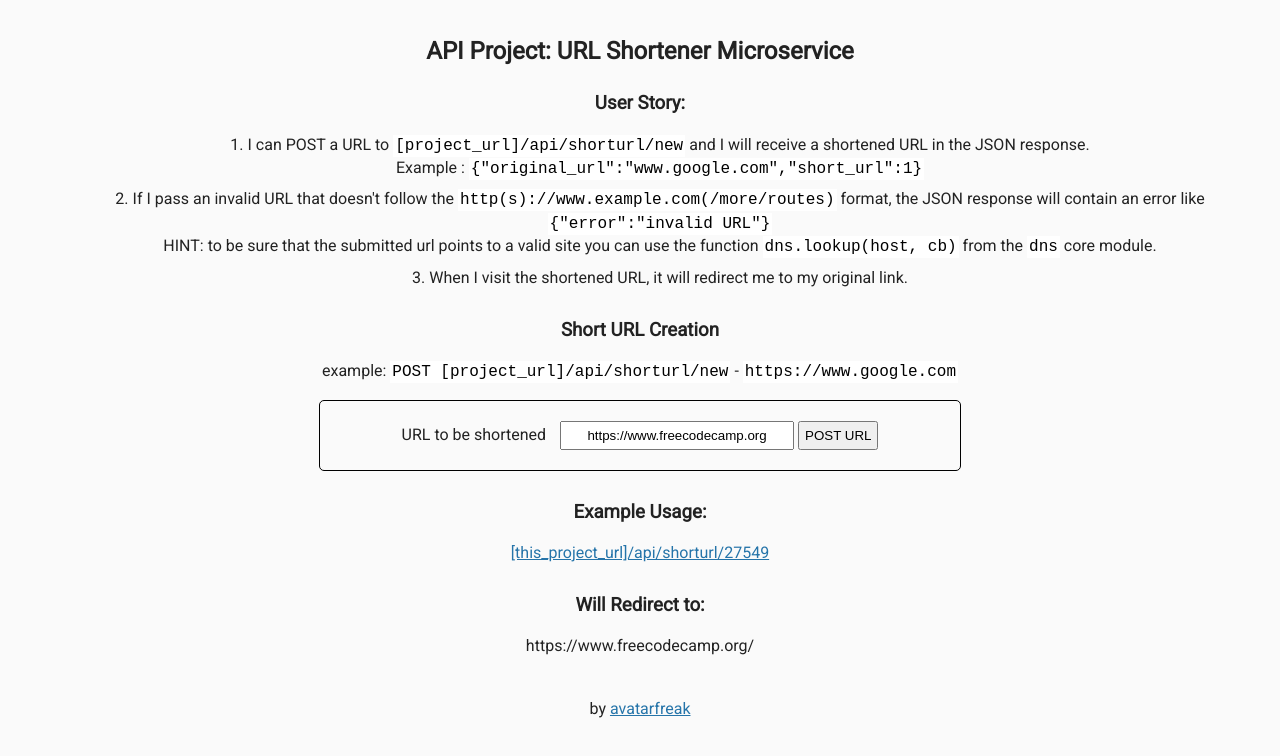
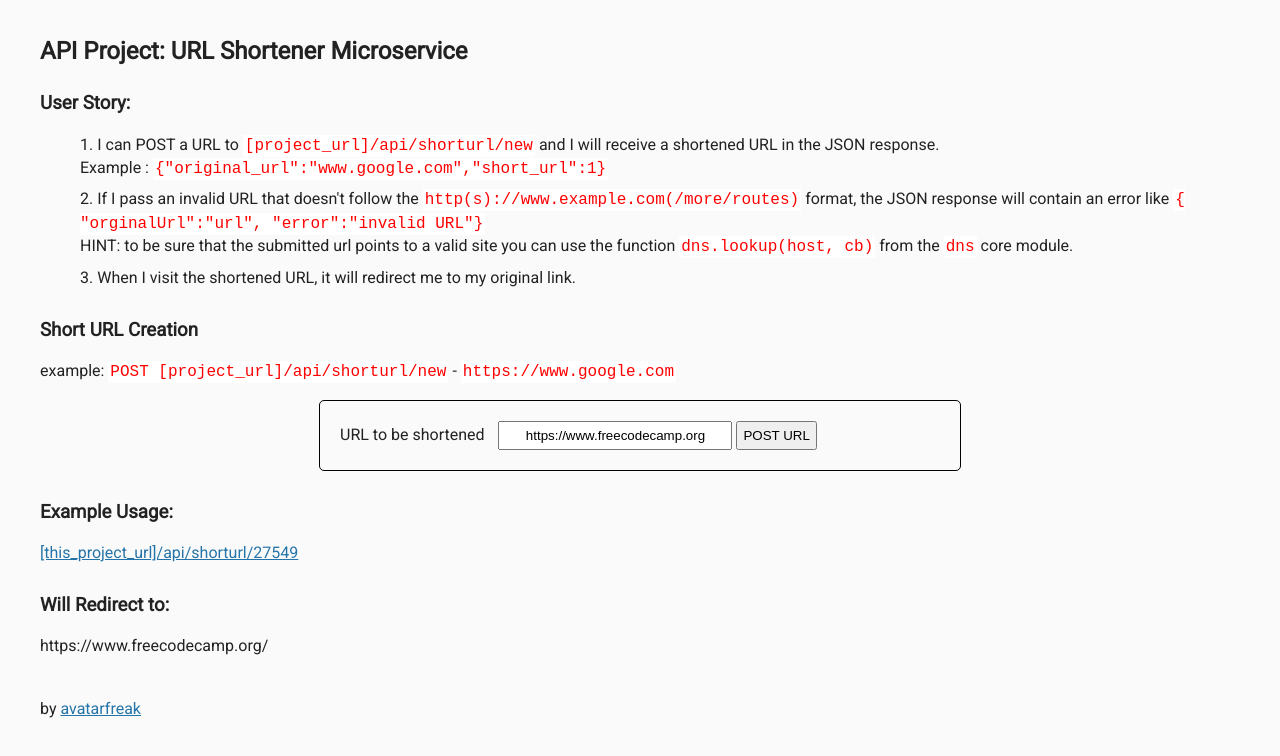
Before and after one commit to avatarfreak/pgt-url-shortener-microservice, a website: page views/index.html in a window 1280 px wide. Drawn offline with Linux system fonts and the light colour scheme.

Commit message:
minor fixed

```diff
--- a/models/shorturlRoutes.js
+++ b/models/shorturlRoutes.js
@@ -48,4 +48,5 @@ app.post("/api/shorturl/new/", async (req, res, next) => {
     res.status(500).send(err);
   }
 });
+
 module.exports = app;
--- a/public/style.css
+++ b/public/style.css
@@ -1,17 +1,16 @@
 /****** Main Styling ******/
 
 body {
-	font-family: 'Roboto', sans-serif;
+  font-family: "Roboto", sans-serif;
   font-size: 16px;
   color: #222;
-	background-color: #FaFaFa;
-	text-align: center;
+  background-color: #fafafa;
   line-height: 1.4em;
+  margin: 40px 40px;
 }
 
 .container {
   padding: 0;
-	margin-top: 40px;
 }
 
 h3 {
@@ -31,7 +30,7 @@ h3 {
 code {
   font-family: monospace;
   padding: 2px;
-  color: black;
+  color: red;
   background-color: #fff;
 }
 ol {
@@ -49,7 +48,7 @@ li {
 }
 
 a {
-	color: #2574A9;
+  color: #2574a9;
 }
 
 form {
@@ -68,7 +67,7 @@ input {
   padding: 5px;
 }
 
-input[type=text] {
+input[type="text"] {
   width: 220px;
   text-align: center;
 }
--- a/server.js
+++ b/server.js
@@ -4,6 +4,7 @@ const express = require("express");
 const dotenv = require("dotenv");
 const bodyParser = require("body-parser");
 const cors = require("cors");
+const path = require("path");
 const mongoose = require("mongoose");
 const shorturlRouter = require("./models/shorturlRoutes");
 
@@ -25,7 +26,7 @@ mongoose.connect(process.env.MONGO_URI, { useNewUrlParser: true });
 app.use(shorturlRouter);
 //default route
 app.get("/", (req, res) => {
-  res.sendFile(__dirname + "/views/index.html");
+  res.sendFile(path.join(__dirname, "/views/index.html"));
 });
 
 app.listen(PORT, () => {
--- a/views/index.html
+++ b/views/index.html
@@ -25,7 +25,7 @@
           If I pass an invalid URL that doesn't follow the
           <code>http(s)://www.example.com(/more/routes)</code> format, the JSON
           response will contain an error like
-          <code>{"error":"invalid URL"}</code><br />
+          <code>{ "orginalUrl":"url", "error":"invalid URL"} </code><br />
           HINT: to be sure that the submitted url points to a valid site you can
           use the function <code>dns.lookup(host, cb)</code> from the
           <code>dns</code> core module.
```
Also changed, not shown: 2 other files. Lines whose indentation alone changed are shown as unchanged.
